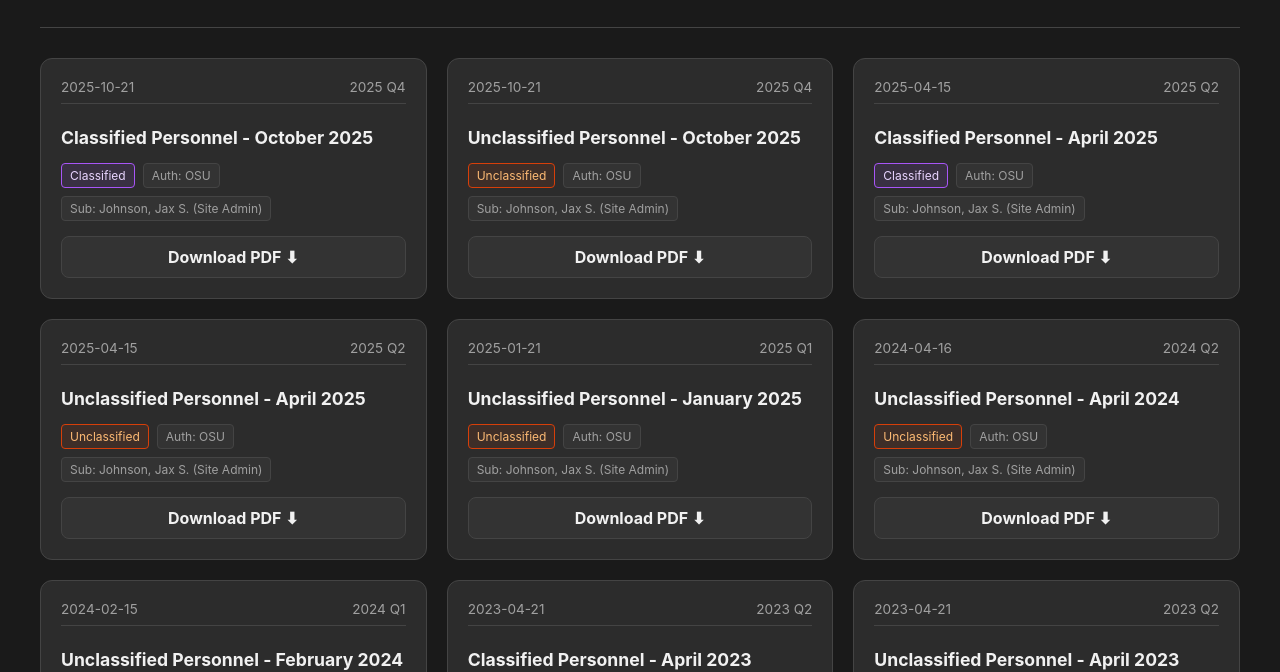
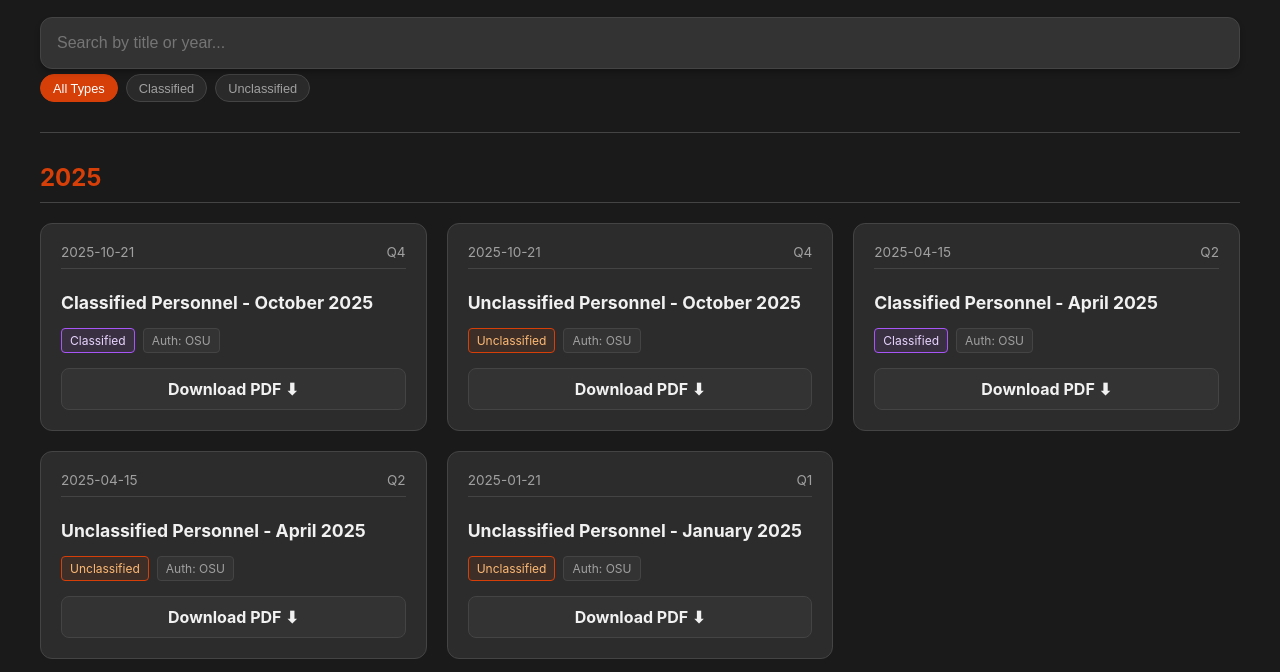
Before and after one commit to jaxsnjohnson/osu-sal-report-data-and-site, a plain HTML site: page records.html in a window 1280 px wide. Shown: the part 128-800 px from the top of the page. Drawn offline with Linux system fonts and the light colour scheme.

Commit message:
updated records page

```diff
--- a/css/styles.css
+++ b/css/styles.css
@@ -606,3 +606,51 @@ input[type=number] { -moz-appearance: textfield; }
     opacity: 1;
     bottom: 50px;
 }
+
+.year-separator {
+    width: 100%;
+    border-bottom: 1px solid var(--border);
+    padding-bottom: 10px;
+    margin-top: 40px;
+    margin-bottom: 20px;
+    color: var(--primary);
+    font-size: 1.5rem;
+}
+
+/* Ensure the first year doesn't have a huge top margin */
+.year-separator:first-child {
+    margin-top: 10px;
+}
+
+/* Style for the Active Chip */
+.chip.active {
+    background-color: var(--primary);
+    color: white;
+    border-color: var(--primary);
+}
+
+/* Minor tweak to grid to ensure it clears the float/flex of the header */
+.records-grid {
+    margin-bottom: 20px;
+}
+
+
+.year-separator {
+    width: 100%;
+    border-bottom: 1px solid var(--border);
+    padding-bottom: 10px;
+    margin-top: 40px;
+    margin-bottom: 20px;
+    color: var(--primary);
+    font-size: 1.5rem;
+}
+
+.year-separator:first-child {
+    margin-top: 10px;
+}
+
+.chip.active {
+    background-color: var(--primary);
+    color: white;
+    border-color: var(--primary);
+}
--- a/js/records.js
+++ b/js/records.js
@@ -1,31 +1,109 @@
 document.addEventListener('DOMContentLoaded', () => {
     const listContainer = document.getElementById('records-list');
+    const searchInput = document.getElementById('record-search');
+    const clearBtn = document.getElementById('clear-search');
+    const filterChips = document.querySelectorAll('.chip');
 
+    let allRecords = [];
+    let currentFilter = 'all';
+
+    // 1. Fetch Data
     fetch('records.json')
         .then(response => {
             if (!response.ok) throw new Error("Failed to load records");
             return response.json();
         })
         .then(records => {
-            renderRecords(records);
+            allRecords = records;
+            // Sort by date descending (newest first)
+            allRecords.sort((a, b) => new Date(b.date) - new Date(a.date));
+            renderRecords();
         })
         .catch(err => {
             console.error(err);
             listContainer.innerHTML = `<div class="error">Error loading records: ${err.message}</div>`;
         });
 
-    function renderRecords(records) {
+    // 2. Event Listeners
+    searchInput.addEventListener('input', (e) => {
+        toggleClearBtn(e.target.value);
+        renderRecords();
+    });
+
+    clearBtn.addEventListener('click', () => {
+        searchInput.value = '';
+        toggleClearBtn('');
+        renderRecords();
+        searchInput.focus();
+    });
+
+    filterChips.forEach(chip => {
+        chip.addEventListener('click', () => {
+            filterChips.forEach(c => c.classList.remove('active'));
+            chip.classList.add('active');
+            currentFilter = chip.getAttribute('data-filter');
+            renderRecords();
+        });
+    });
+
+    function toggleClearBtn(val) {
+        if (val.length > 0) clearBtn.classList.remove('hidden');
+        else clearBtn.classList.add('hidden');
+    }
+
+    // 3. Render Logic
+    function renderRecords() {
         listContainer.innerHTML = '';
+        const searchTerm = searchInput.value.toLowerCase();
 
-        if (!records || records.length === 0) {
-            listContainer.innerHTML = `<div class="loader-sentinel">No records found. Check back later!</div>`;
+        // Filter first
+        const filtered = allRecords.filter(record => {
+            const matchesSearch = (
+                (record.title && record.title.toLowerCase().includes(searchTerm)) ||
+                (record.year && record.year.toString().includes(searchTerm)) ||
+                (record.type && record.type.toLowerCase().includes(searchTerm))
+            );
+            const matchesType = currentFilter === 'all' || record.type === currentFilter;
+            return matchesSearch && matchesType;
+        });
+
+        if (filtered.length === 0) {
+            listContainer.innerHTML = `<div class="loader-sentinel">No matching records found.</div>`;
             return;
         }
 
-        // Sort records by date descending
-        records.sort((a, b) => new Date(b.date) - new Date(a.date));
+        // Group by Year
+        const recordsByYear = {};
+        filtered.forEach(record => {
+            if (!recordsByYear[record.year]) {
+                recordsByYear[record.year] = [];
+            }
+            recordsByYear[record.year].push(record);
+        });
 
-        records.forEach(record => {
+        // Get Years sorted descending
+        const sortedYears = Object.keys(recordsByYear).sort((a, b) => b - a);
+
+        sortedYears.forEach(year => {
+            // Create Header
+            const yearHeader = document.createElement('h2');
+            yearHeader.className = 'year-separator';
+            yearHeader.textContent = year;
+            listContainer.appendChild(yearHeader);
+
+            // Create Grid for this specific year
+            const grid = document.createElement('div');
+            grid.className = 'records-grid';
+
+            recordsByYear[year].forEach(record => {
+                grid.appendChild(createRecordCard(record));
+            });
+
+            listContainer.appendChild(grid);
+        });
+    }
+
+    function createRecordCard(record) {
         const card = document.createElement('article');
         card.className = 'record-card';
 
@@ -35,24 +113,21 @@ document.addEventListener('DOMContentLoaded', () => {
         card.innerHTML = `
             <div class="meta-row">
                 <span>${record.date}</span>
-                    <span>${record.year} ${record.quarter}</span>
+                <span>${record.quarter}</span>
             </div>
-                <h2 class="record-title">${title}</h2>
+            <h3 class="record-title">${title}</h3>
             <div class="record-meta">
                 <span class="tag ${typeClass}">${record.type}</span>
                 <span class="tag">Auth: ${record.author}</span>
-                    <span class="tag">Sub: ${record.submitter}</span>
             </div>
             <a href="reports/${record.filename}"
                target="_blank"
                rel="noopener noreferrer"
                class="download-btn"
-                   aria-label="Download ${title} (PDF, opens in new tab)">
+               aria-label="Download ${title}">
                 Download PDF ⬇
             </a>
         `;
-
-            listContainer.appendChild(card);
-        });
+        return card;
     }
 });
--- a/records.html
+++ b/records.html
@@ -9,7 +9,7 @@
     <link rel="stylesheet" href="css/styles.css">
     <link rel="icon" type="image/x-icon" href="https://osu.oregonhigheredsalaries.org/icons/favicon.ico">
     <style>
-        /* Specific styles for the records page */
+        /* Keep page specific styles, but add these for the new controls */
         .back-link {
             display: inline-flex;
             align-items: center;
@@ -24,11 +24,12 @@
             text-decoration: underline;
         }
 
+        /* The grid class is now used for the INNER groups, not the main container */
         .records-grid {
             display: grid;
             grid-template-columns: repeat(auto-fill, minmax(300px, 1fr));
             gap: 20px;
-            margin-top: 20px;
+            margin-top: 15px; /* Reduced slightly since header provides spacing */
         }
 
         .record-card {
@@ -120,14 +121,29 @@
     <div class="header">
         <a href="index.html" class="back-link">&larr; Back to Dashboard</a>
         <h1>OSU Salary Reports Archive</h1>
-        <p class="subtitle" style="margin-bottom: 30px;">
+        <p class="subtitle" style="margin-bottom: 20px;">
             Browse and download the raw PDF reports used to generate the data for this site.
         </p>
+
+        <div class="controls-area" style="margin-bottom: 30px;">
+            <div class="search-container">
+                <div class="search-wrapper">
+                    <input type="text" id="record-search" class="search-bar" placeholder="Search by title or year...">
+                    <button id="clear-search" class="clear-btn hidden">&times;</button>
+                </div>
+            </div>
+
+            <div class="chip-container">
+                <button class="chip active" data-filter="all">All Types</button>
+                <button class="chip" data-filter="Classified">Classified</button>
+                <button class="chip" data-filter="Unclassified">Unclassified</button>
+            </div>
+        </div>
+
         <hr class="section-divider">
     </div>
 
-    <div id="records-list" class="records-grid">
-        <!-- Records will be injected here by JS -->
+    <div id="records-list">
         <div class="loader-sentinel">Loading records...</div>
     </div>
 </div>
```
Lines whose indentation alone changed are shown as unchanged.
